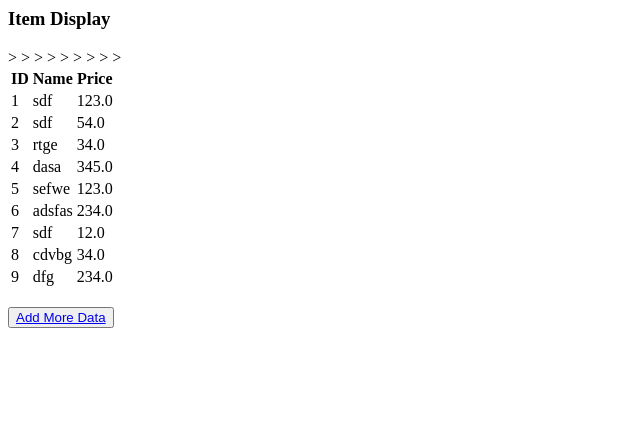
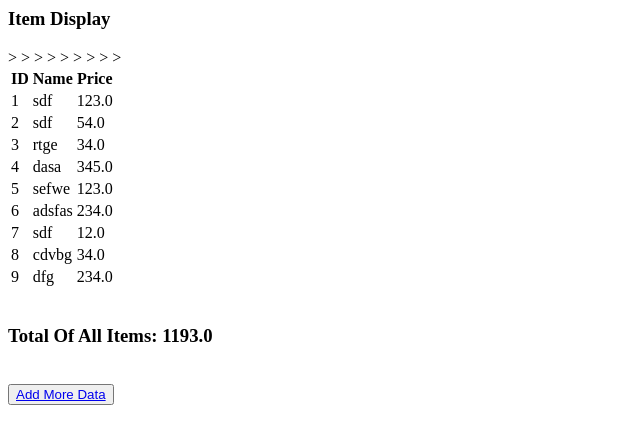
Before and after one commit to developerdesigner18/test_task_flask, a Flask app: page /items/display/ in a window 1280 px wide. Shown: the top 444 px of the page, without its empty margins (0-640 px from the left). Run offline with Flask 3, Linux system fonts and the light colour scheme.

Commit message:
changes 11-01-2024

```diff
--- a/app.py
+++ b/app.py
@@ -1,6 +1,7 @@
 from flask import Flask
 import os
 from flask_sqlalchemy import SQLAlchemy
+from sqlalchemy import func
 from flask import flash, request, render_template, redirect, url_for
 
 basedir = os.path.abspath(os.path.dirname(__file__))
@@ -37,7 +38,6 @@ def login_post(request=request):
 
         user = User.query.filter_by(username=username).first()
 
-        # take the user-supplied password, hash it, and compare it to the hashed password in the database
         if not user or not user.password == password:
             flash('Please check your login details and try again.')
             return redirect('/')
@@ -58,20 +58,28 @@ def item_add(request=request):
         db.session.add(new_item)
         db.session.commit()
 
-        flash('Item Added Successfully/')
+        flash('Item Added Successfully')
 
-        return render_template('items_add.html')
+        items = Item.query.all()
 
-    return render_template('items_add.html')
+        item_total_price = db.session.query(func.sum(Item.price)).scalar()
+
+        return render_template('items_add.html', data=items, total_price=item_total_price)
+
+    items = Item.query.all()
+
+    item_total_price = db.session.query(func.sum(Item.price)).scalar()
+
+    return render_template('items_add.html', data=items, total_price=item_total_price)
 
 @app.route("/items/display/", methods=['GET'])
 def item_display():
 
     items = Item.query.all()
 
-    print(items)
+    item_total_price = db.session.query(func.sum(Item.price)).scalar()
 
-    return render_template('item_display.html', data=items)
+    return render_template('item_display.html', data=items, total_price=item_total_price)
 
 
 if __name__ == '__main__':
--- a/templates/item_display.html
+++ b/templates/item_display.html
@@ -20,4 +20,8 @@
 </table>
 <br>
 
+<h3>Total Of All Items: {{total_price}}</h3>
+
+<br>
+
 <button><a href="/items/add/">Add More Data</a></button>
```
Also changed, not shown: templates/items_add.html (+26 -0 lines), db.sqlite3.
